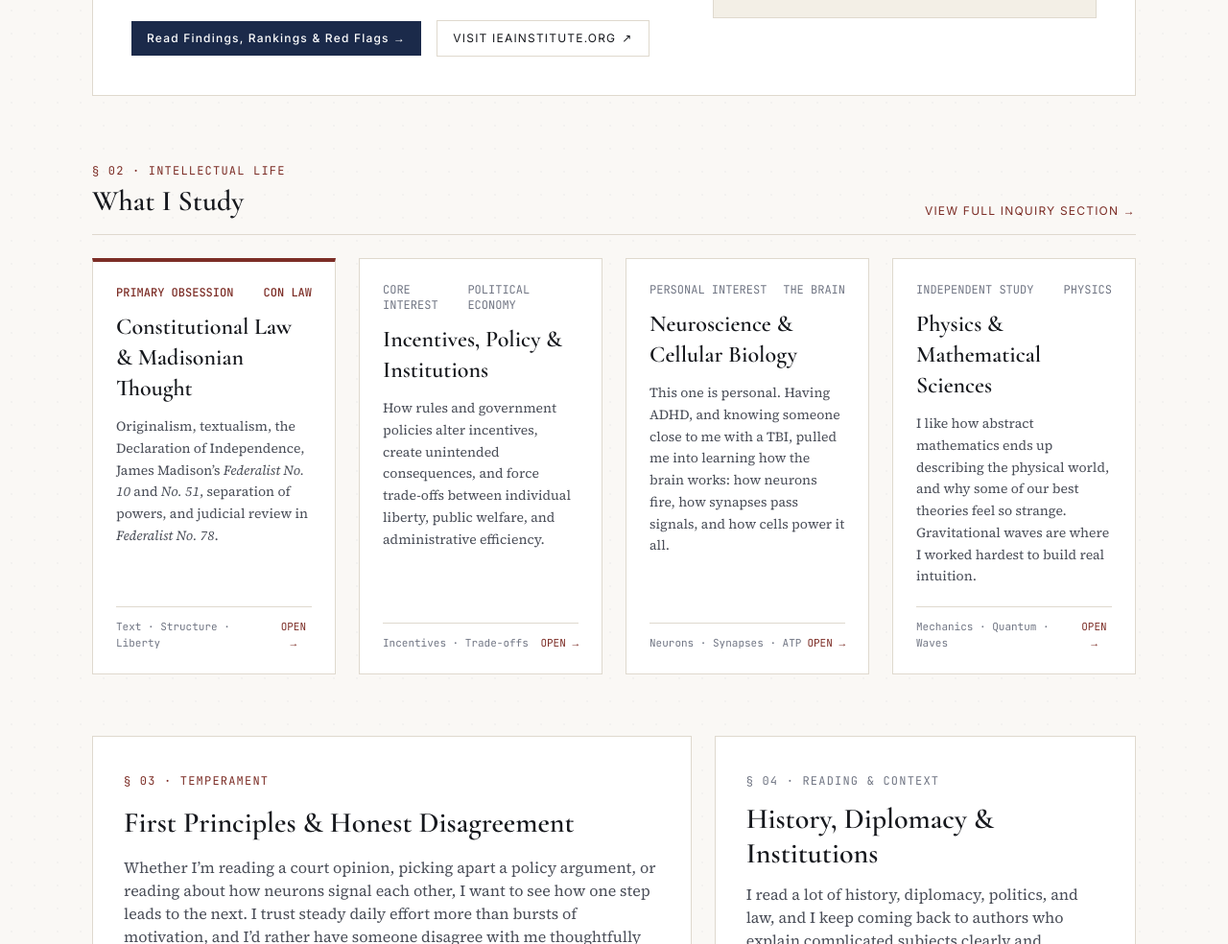
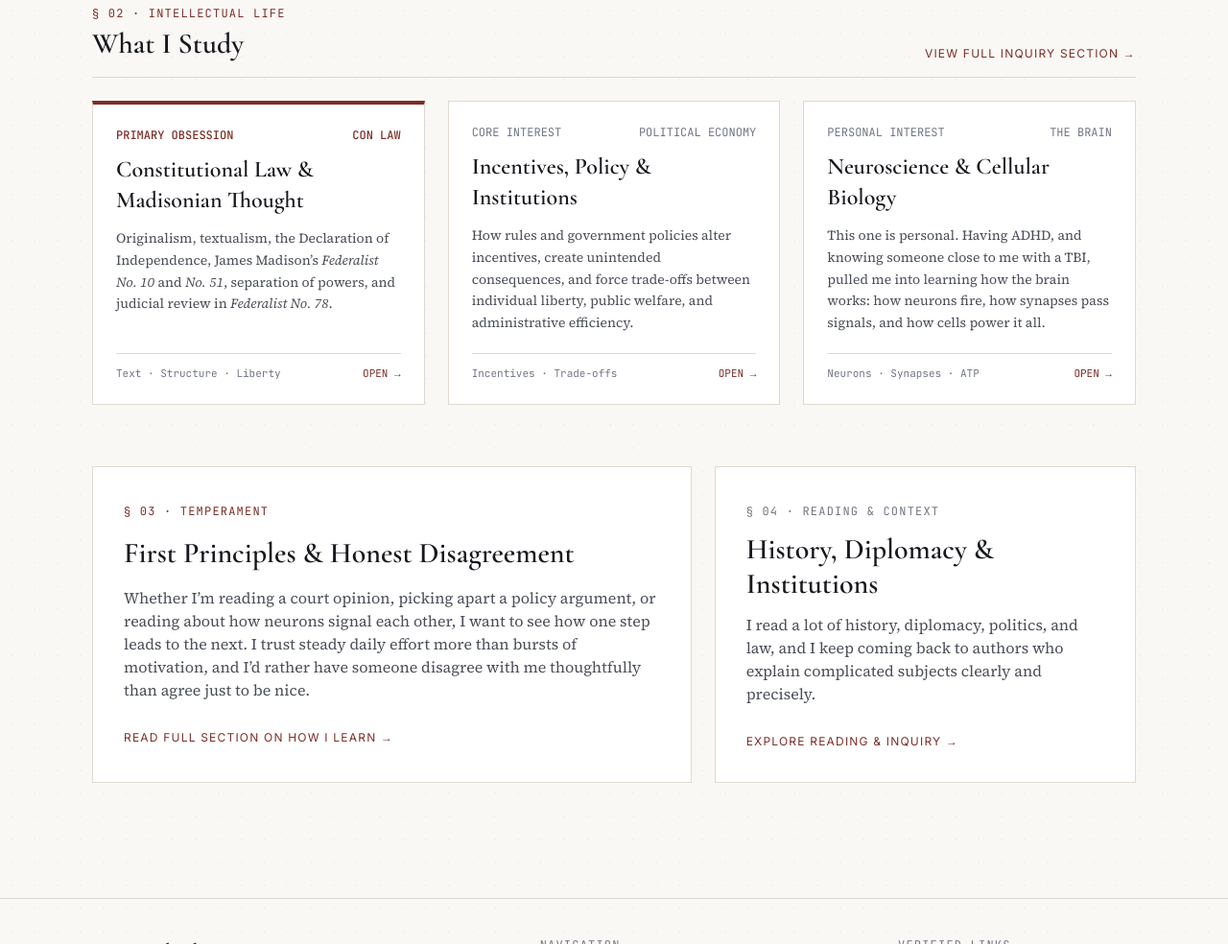
Before and after one commit to theghostofjefferson/eron-site, a plain HTML site: page index.html in a window 1280 px wide. Shown: the part 2593-3577 px from the top of the page at 96% size. Drawn offline with nearby package versions, Linux system fonts and the light colour scheme.

Commit message:
Revert "Mention physics in the home text, What I Study cards and footer"
This reverts commit 628a68c7dbfaaa74da953f15fcfeba58978fb147.

```diff
--- a/index.html
+++ b/index.html
@@ -445,10 +445,6 @@
             Neuroscience is the other thing I keep coming back to, and for me it’s personal. I have ADHD, and someone close to me lives with a traumatic brain injury (TBI). I’ve always been eager to understand my own neurodivergence, and the more I read, the more neuroscience captivated me. Pair that with my interest in medicinal chemistry, and I keep ending up doing genuinely cool things in neuroscience. It helps me understand myself and the people around me a lot better.
           </p>
 
-          <p class="font-serif text-base sm:text-lg leading-relaxed text-[var(--text-secondary)]">
-            I also study physics on my own, mostly for the mathematics underneath it. I like seeing how abstract structures end up describing real phenomena, and why some of our best theories feel so strange to common sense. Gravitational waves are where I pushed that hardest: I spent a long time trying to understand what is physically going on, not just follow the equations.
-          </p>
-
           <!-- Foundational Epigraph Callout -->
           <blockquote class="p-5 hairline-box bg-[var(--bg-secondary)] border-l-4 border-l-[#7C2D26] space-y-2">
             <p class="font-display italic text-xl sm:text-2xl text-[var(--text-primary)] leading-snug">
@@ -616,7 +612,7 @@
         </div>
       </div>
 
-      <!-- Pillars of Intellectual Inquiry (Home Summary) -->
+      <!-- Three Pillars of Intellectual Inquiry (Home Summary) -->
       <div class="space-y-6">
         <div class="flex flex-col sm:flex-row sm:items-end justify-between gap-2 hairline-b pb-4">
           <div>
@@ -628,7 +624,7 @@
           </button>
         </div>
 
-        <div class="grid grid-cols-1 md:grid-cols-2 xl:grid-cols-4 gap-6">
+        <div class="grid grid-cols-1 md:grid-cols-3 gap-6">
           <!-- Pillar 1 -->
           <article class="hairline-box bg-[var(--bg-card)] p-6 flex flex-col justify-between space-y-5 border-t-4 border-t-[#7C2D26]">
             <div class="space-y-3">
@@ -686,26 +682,6 @@
             <div class="pt-3 hairline-t flex items-center justify-between font-mono text-[11px]">
               <span class="text-[var(--text-muted)]">Neurons · Synapses · ATP</span>
               <button type="button" data-goto="inquiry" data-domain="neuro" class="text-[var(--accent-crimson)] hover:underline">OPEN →</button>
-            </div>
-          </article>
-
-          <!-- Pillar 4 -->
-          <article class="hairline-box bg-[var(--bg-card)] p-6 flex flex-col justify-between space-y-5 hover:border-[#1B2A4A] transition-colors">
-            <div class="space-y-3">
-              <div class="flex items-center justify-between font-mono text-xs text-[var(--text-muted)]">
-                <span>INDEPENDENT STUDY</span>
-                <span>PHYSICS</span>
-              </div>
-              <h3 class="font-display text-2xl font-semibold text-[var(--text-primary)]">
-                Physics &amp; Mathematical Sciences
-              </h3>
-              <p class="font-serif text-sm text-[var(--text-secondary)] leading-relaxed">
-                I like how abstract mathematics ends up describing the physical world, and why some of our best theories feel so strange. Gravitational waves are where I worked hardest to build real intuition.
-              </p>
-            </div>
-            <div class="pt-3 hairline-t flex items-center justify-between font-mono text-[11px]">
-              <span class="text-[var(--text-muted)]">Mechanics · Quantum · Waves</span>
-              <button type="button" data-goto="inquiry" data-domain="physics" class="text-[var(--accent-crimson)] hover:underline">OPEN →</button>
             </div>
           </article>
         </div>
@@ -1698,7 +1674,7 @@
         <div class="md:col-span-5 space-y-2">
           <div class="font-display text-2xl font-semibold text-[var(--text-primary)]">Eron Subedi</div>
           <p class="font-serif text-sm text-[var(--text-secondary)] max-w-sm">
-            A student from Nepal who’s obsessed with constitutional law and Madison, and who also cares about political economy, neuroscience, and physics. Founder, Executive Chairman &amp; Chief Investigator of the Institute for Educational Accountability.
+            A student from Nepal who’s obsessed with constitutional law and Madison, and who also cares about political economy and neuroscience. Founder, Executive Chairman &amp; Chief Investigator of the Institute for Educational Accountability.
           </p>
         </div>
         <div class="md:col-span-4 space-y-2 font-sans text-xs">
```
